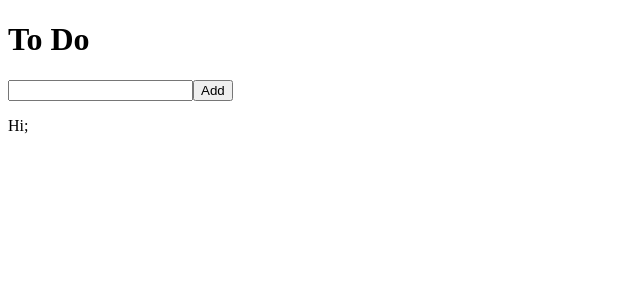
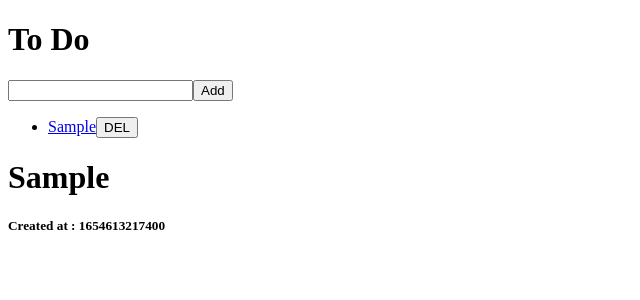
Before and after one commit to Low-ProFiles/redux-practice, a React (Create React App) app: page /1654613217400 in a window 1280 px wide. Both pictures are taken after typing "Sample" into the empty fields and a click on the button "Add". Shown: the top 300 px of the page, without its empty margins (0-640 px from the left). Built offline with nearby package versions, Linux system fonts and the light colour scheme.

Commit message:
feat: making todolist with react-redux

```diff
--- /dev/null
+++ b/src/components/Todo.js
@@ -0,0 +1,22 @@
+import React from "react";
+import { connect } from "react-redux";
+import { Link } from "react-router-dom";
+import { actionCreators } from "../store";
+
+function Todo({ text, onBtnClick, id }) {
+    return (
+        <li>
+            <Link to={`/${id}`}>
+                {text}<button onClick={onBtnClick}>DEL</button>
+            </Link>
+        </li>
+    )
+}
+
+function mapDispatchToProps(dispatch, ownProps) {
+    return {
+        onBtnClick: () => dispatch(actionCreators.deleteTodo(ownProps.id))
+    }
+}
+
+export default connect(null, mapDispatchToProps)(Todo);
--- a/src/routes/Detail.js
+++ b/src/routes/Detail.js
@@ -1,11 +1,20 @@
 import React from "react";
+import { connect } from "react-redux";
 
-const Detail = () => {
+const Detail = ({ toDo }) => {
     return (
-        <div>
-            Hi;
-        </div>
+        <>
+            <h1>
+                {toDo?.text}
+            </h1>
+            <h5>Created at : {toDo?.id}</h5>
+        </>
     )
 }
 
-export default Detail;
+function mapStateToProps(state, ownProps) {
+    const { match: { params: { id } } } = ownProps;
+    return { toDo: state.find(toDo => toDo.id === parseInt(id)) }
+}
+
+export default connect(mapStateToProps)(Detail);
--- a/src/routes/Home.js
+++ b/src/routes/Home.js
@@ -1,30 +1,41 @@
 import React, { useState } from "react";
-import {connect} from 'react-redux';
+import { Link } from "react-router-dom";
+import { connect } from 'react-redux';
+import { actionCreators } from "../store";
+import Todo from "../components/Todo";
 
-const Home = (props) => {
-  console.log(props)
+function Home({ toDos, addTodo }) {
   const [text, setText] = useState("");
   const onChange = (e) => {
     setText(e.target.value);
   }
   const onSubmit = (e) => {
     e.preventDefault();
+    addTodo(text);
     setText("");
   }
   return (
     <>
-      <h1>To Do</h1>
+      <Link to={'/'} style={{textDecoration:"none", color:"black"}}>
+        <h1>To Do</h1>
+      </Link>
       <form onSubmit={onSubmit}>
         <input type="text" value={text} onChange={onChange} />
         <button>Add</button>
       </form>
-      <ul></ul>
+      <ul>{toDos.map(toDo => (<Todo {...toDo} key={toDo.id} />))}</ul>
     </>
   );
 }
 
-function getCurrentState(state){
-  return{toDOs: state}
+//Redux state로부터 home component에 prop으로써 전달
+function mapStateToProps(state) {
+  //객체로 전달
+  return { toDos: state }
 }
 
-export default connect(getCurrentState)(Home);
+function mapDispatchToProps(dispatch) {
+  return { addTodo: text => dispatch(actionCreators.addTodo(text)) }
+}
+
+export default connect(mapStateToProps, mapDispatchToProps)(Home);
--- a/src/store.js
+++ b/src/store.js
@@ -3,26 +3,26 @@ import { createStore } from "redux";
 const ADD = "ADD";
 const DELETE = "DELETE";
 
-export const addToDo = text => {
+const addTodo = text => {
   return {
     type: ADD,
     text
   };
 };
 
-export const deleteToDo = id => {
+const deleteTodo = id => {
   return {
     type: DELETE,
-    id
+    id : parseInt(id)
   };
 };
 
-const reducer = (state = ["hello"], action) => {
+const reducer = (state = [], action) => {
   switch (action.type) {
     case ADD:
       return [{ text: action.text, id: Date.now() }, ...state];
     case DELETE:
-      return state.filter(toDo => toDo !== action.id);
+      return state.filter(toDo => toDo.id !== action.id);
     default:
       return state;
   }
@@ -30,4 +30,9 @@ const reducer = (state = ["hello"], action) => {
 
 const store = createStore(reducer);
 
+export const actionCreators = {
+  addTodo,
+  deleteTodo
+}
+
 export default store;
```
